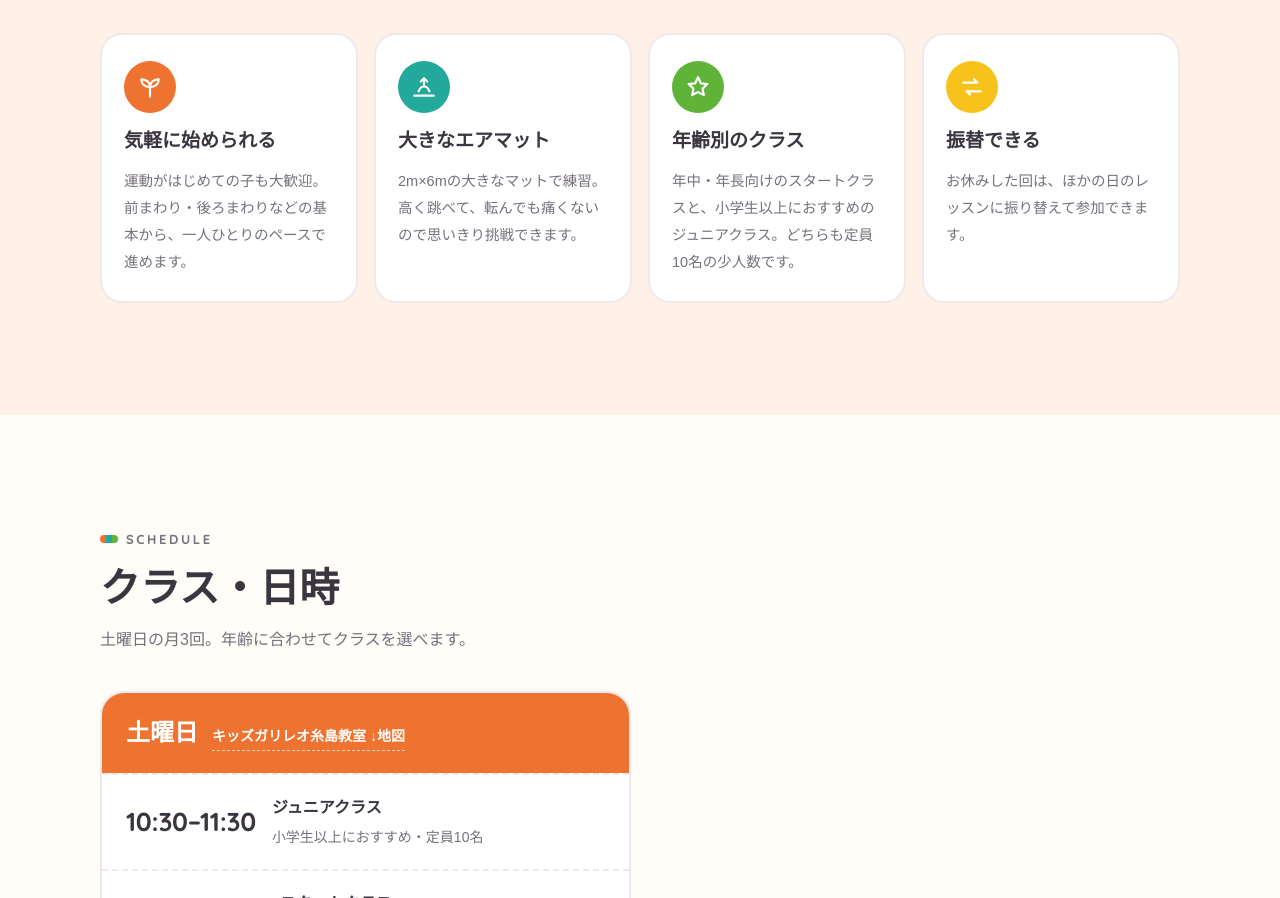
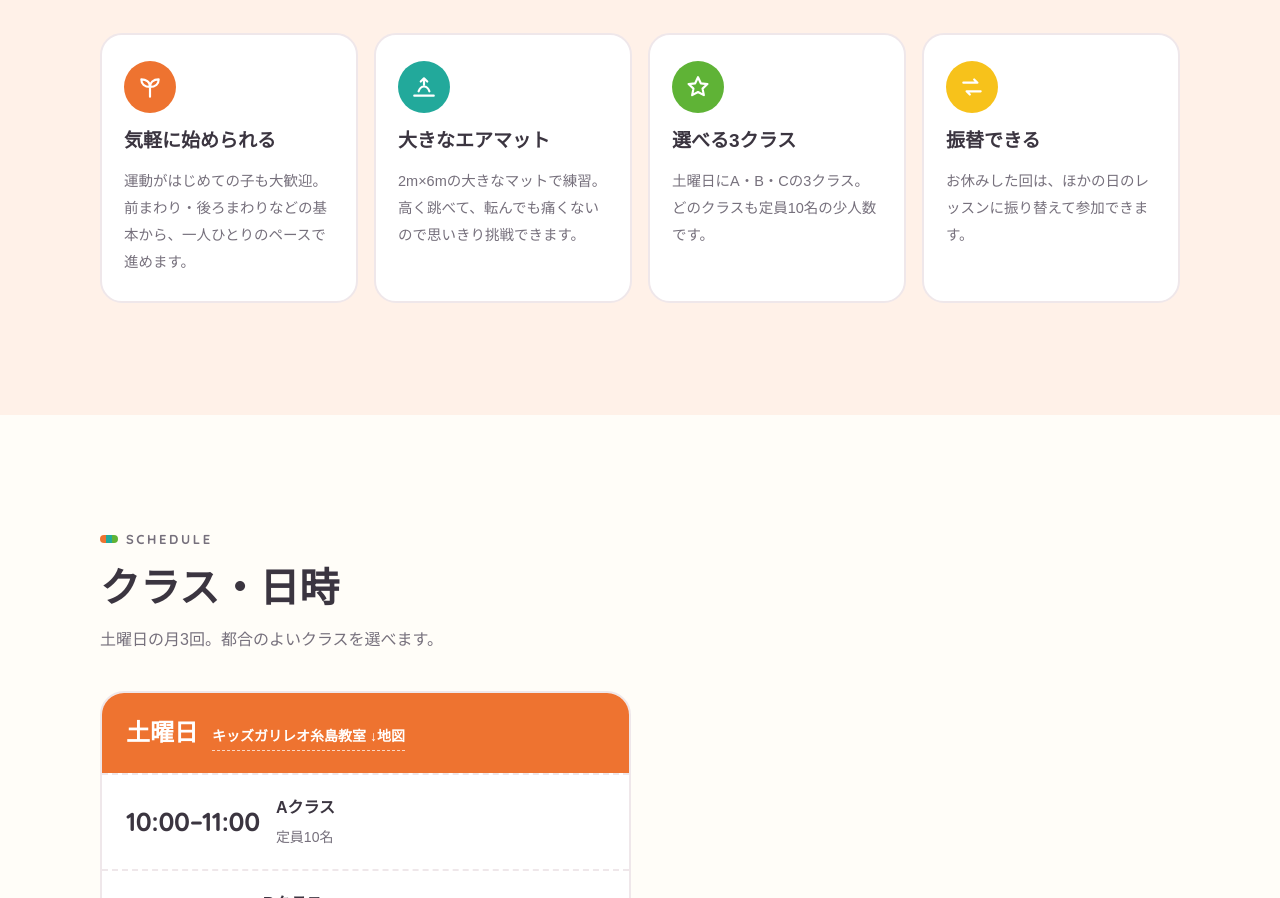
Before and after one commit to sowers-keita/tumb-taisou-hp, a plain HTML site: page itoshima/index.html in a window 1280 px wide. Shown: the part 1902-2800 px from the top of the page. Drawn offline with Linux system fonts and the light colour scheme; a web font is replaced by a local one.

Commit message:
Add files via upload

```diff
--- a/itoshima/index.html
+++ b/itoshima/index.html
@@ -283,7 +283,7 @@ footer img{height:64px;width:auto}
     <div class="points">
       <div class="point"><div class="ico"><svg><use href="#i-sprout"/></svg></div><h3>気軽に始められる</h3><p>運動がはじめての子も大歓迎。前まわり・後ろまわりなどの基本から、一人ひとりのペースで進めます。</p></div>
       <div class="point"><div class="ico"><svg><use href="#i-jump"/></svg></div><h3>大きなエアマット</h3><p>2m×6mの大きなマットで練習。高く跳べて、転んでも痛くないので思いきり挑戦できます。</p></div>
-      <div class="point"><div class="ico"><svg><use href="#i-star"/></svg></div><h3>年齢別のクラス</h3><p>年中・年長向けのスタートクラスと、小学生以上におすすめのジュニアクラス。どちらも定員10名の少人数です。</p></div>
+      <div class="point"><div class="ico"><svg><use href="#i-star"/></svg></div><h3>選べる3クラス</h3><p>土曜日にA・B・Cの3クラス。どのクラスも定員10名の少人数です。</p></div>
       <div class="point"><div class="ico"><svg><use href="#i-swap"/></svg></div><h3>振替できる</h3><p>お休みした回は、ほかの日のレッスンに振り替えて参加できます。</p></div>
     </div>
   </div>
@@ -291,12 +291,13 @@ footer img{height:64px;width:auto}
 
 <section id="schedule">
   <div class="wrap">
-    <div class="sec-head"><p class="eyebrow">Schedule</p><h2>クラス・日時</h2><p>土曜日の月3回。年齢に合わせてクラスを選べます。</p></div>
+    <div class="sec-head"><p class="eyebrow">Schedule</p><h2>クラス・日時</h2><p>土曜日の月3回。都合のよいクラスを選べます。</p></div>
     <div class="days">
       <div class="day">
         <div class="day-top"><span class="d">土曜日</span><a class="v" href="#access">キッズガリレオ糸島教室 ↓地図</a></div>
-        <div class="slot"><span class="t">10:30–11:30</span><span class="n">ジュニアクラス</span><span class="a">小学生以上におすすめ・定員10名</span></div>
-        <div class="slot"><span class="t">14:00–15:00</span><span class="n">スタートクラス</span><span class="a">年中・年長向け・定員10名</span></div>
+        <div class="slot"><span class="t">10:00–11:00</span><span class="n">Aクラス</span><span class="a">定員10名</span></div>
+        <div class="slot"><span class="t">11:10–12:10</span><span class="n">Bクラス</span><span class="a">定員10名</span></div>
+        <div class="slot"><span class="t">14:00–15:00</span><span class="n">Cクラス</span><span class="a">定員10名</span></div>
       </div>
     </div>
     <div class="fee">
@@ -357,7 +358,7 @@ footer img{height:64px;width:auto}
     <div class="sec-head"><p class="eyebrow">FAQ</p><h2>よくある質問</h2></div>
     <div class="faq">
       <details><summary>運動がはじめてでも大丈夫ですか？</summary><p>大丈夫です。前まわり・後ろまわりなど、体の使い方を楽しく覚えるところから始めます。</p></details>
-      <details><summary>何歳から参加できますか？</summary><p>年中さんから参加できます。スタートクラスは年中・年長向け、ジュニアクラスは小学生以上におすすめです。</p></details>
+      <details><summary>何歳から参加できますか？</summary><p>年中さんから参加できます。クラス選びは無料体験のときにご相談ください。</p></details>
       <details><summary>バク転も習えますか？</summary><p>はい。レベルに合わせて、段階をふんでバク転や宙返りに挑戦します。いきなり難しい技はしません。</p></details>
       <details><summary>お休みした場合の振替はありますか？</summary><p>はい。お休みした回は、ほかの日のレッスンに振り替えて参加できます。</p></details>
       <details><summary>体験のときの持ち物は？</summary><p>動きやすい服装、タオル、飲み物をお持ちください。</p></details>
```
